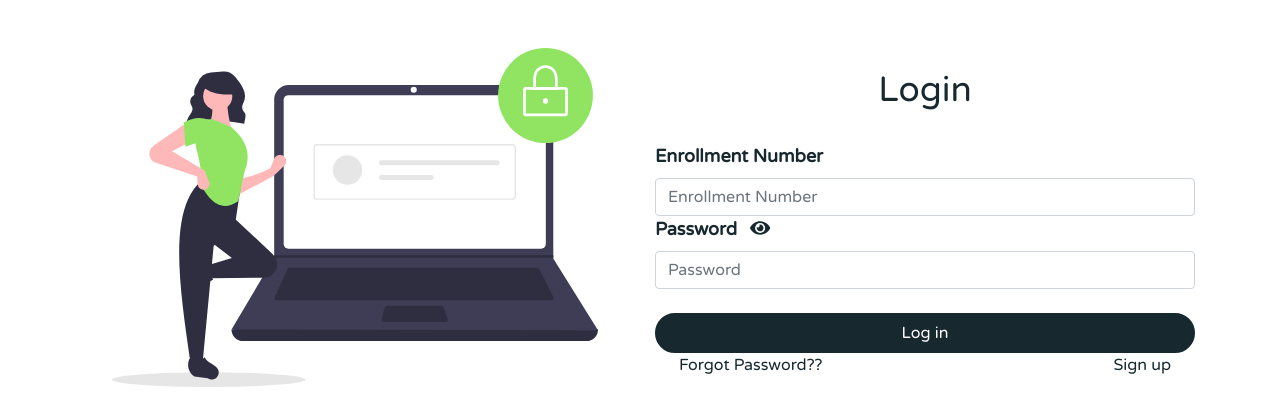
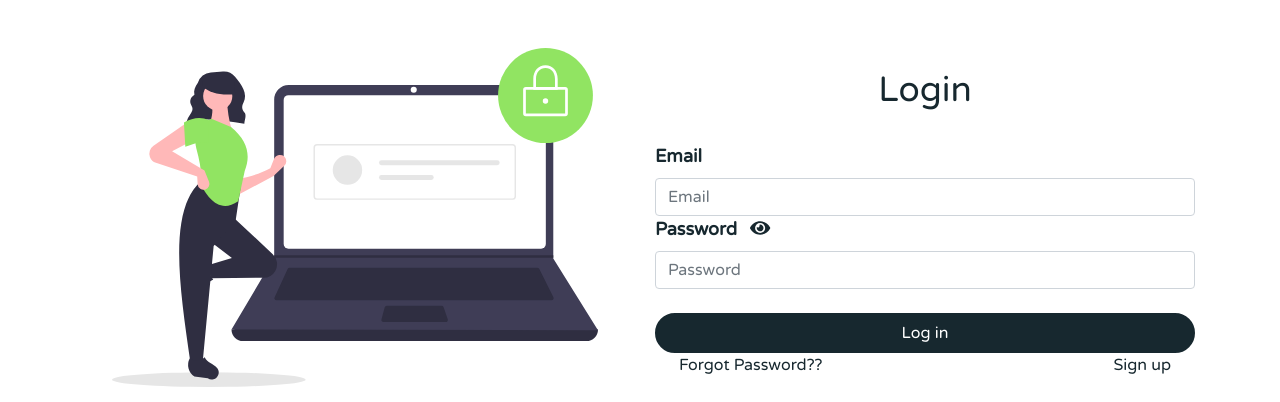
Before and after one commit to Programming-Club-Ahmedabad-University/wellness, a Django app: page /login in a window 1280 px wide. Shown: the part 56-458 px from the top of the page. Run offline with Django 3.2, Linux system fonts and the light colour scheme; some libraries are stand-ins or nearby versions.

Commit message:
changing username field

```diff
--- a/AhdUni/account/forms.py
+++ b/AhdUni/account/forms.py
@@ -53,9 +53,9 @@ class RegisterForm(forms.Form):
             'contact_number', 'programme', 'gender', 'password' ]
 
 class LoginForm(forms.Form):
-    enrollment_number = forms.CharField(label='Enrollment Number', widget=forms.TextInput(
+    email = forms.CharField(label='Email', widget=forms.TextInput(
         attrs={'class': 'form-control', 'autocomplete': 'off',
-               'placeholder': 'Enrollment Number'}
+               'placeholder': 'Email'}
     ))
     password = forms.CharField(label='Password', widget=forms.PasswordInput(
         attrs={'class': 'form-control', 'autocomplete': 'off', 'id': 'password',
@@ -63,4 +63,4 @@ class LoginForm(forms.Form):
     ))
 
     class meta:
-        fields = ['enrollment_number', 'email']
+        fields = ['email', 'password']
--- a/AhdUni/account/static/account/css/auth.css
+++ b/AhdUni/account/static/account/css/auth.css
@@ -28,6 +28,18 @@
     border: 2px solid #17282f;
     padding: 16px;
     border-radius: 20px;
+}
+
+/* Remove arrow form integer field */
+input::-webkit-outer-spin-button,
+input::-webkit-inner-spin-button {
+  -webkit-appearance: none;
+  margin: 0;
+}
+
+/* For firefox */
+input[type=number] {
+  -moz-appearance: textfield;
 }
 
 .eye-toggler {
--- a/AhdUni/account/views.py
+++ b/AhdUni/account/views.py
@@ -66,9 +66,10 @@ class RegisterView(View):
         password = request.POST.get('password')
 
         try:
-            user = Account.objects.get(
-                Q(enrollment_number=enrollment_number) | Q(email=email) |
-                Q(contact_number=contact_number))
+            # user = Account.objects.get(
+            #     Q(enrollment_number=enrollment_number) | Q(email=email) |
+            #     Q(contact_number=contact_number))
+            user = Account.objects.get(email=email)
         except Exception as identifier:
             user = None
 
@@ -115,12 +116,12 @@ class LoginView(View):
         return render(request, 'account/login.html', context)
 
     def post(self, request, *args, **kwargs):
-        enrollment_number = request.POST.get('enrollment_number')
+        email = request.POST.get('email')
         password = request.POST.get('password')
 
         try:
             user = authenticate(
-                request, enrollment_number=enrollment_number, password=password)
+                request, email=email, password=password)
         except Exception as identifier:
             user = None
 
@@ -133,7 +134,7 @@ class LoginView(View):
             messages.info(request, 'Logged in successfully.')
             return redirect('home')
         else:
-            messages.error(request, 'Invalid Enrollment Number or Password.')
+            messages.error(request, 'Invalid Email or Password.')
             return redirect('login')
 
 
```
Also changed, not shown: AhdUni/account/models.py (+6 -4 lines), AhdUni/account/migrations/0005_auto_20200806_1956.py (added).
